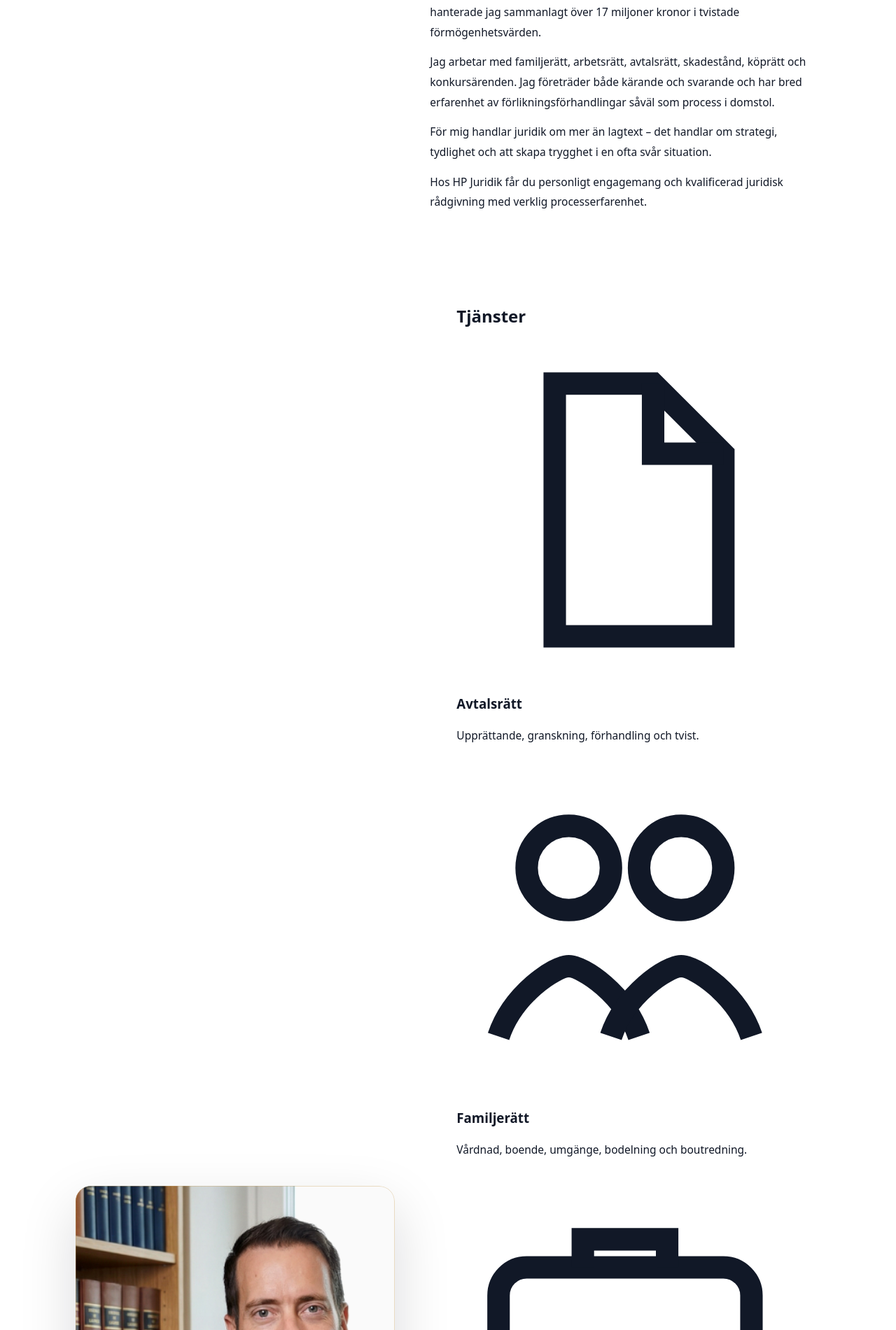
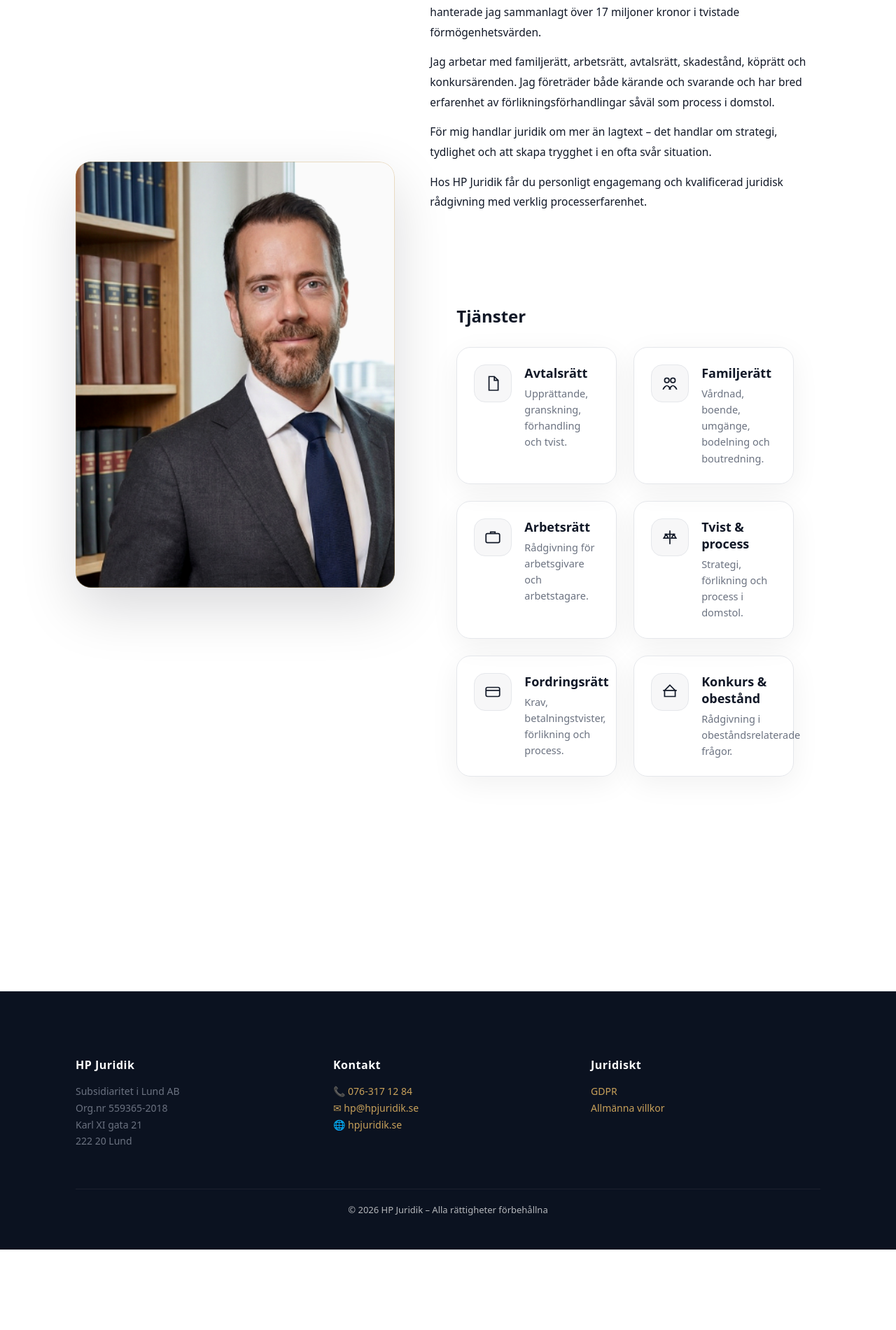
Before and after one commit to optiphyswe-cyber/hpjuridik-web, a FastAPI app: page / in a window 1280 px wide. Shown: the part 1173-3074 px from the top of the page at 70% size. After the commit the page ends 2959 px from the top, so only its background shows below. Run offline with FastAPI, Linux system fonts and the light colour scheme.

Commit message:
Update style.css

```diff
--- a/app/static/style.css
+++ b/app/static/style.css
@@ -825,3 +825,65 @@ html {
     grid-template-columns: 1fr;
   }
 }
+/* ===== Premium SVG-tjänster ===== */
+
+.services-grid-new{
+  display:grid;
+  grid-template-columns: repeat(2, minmax(0,1fr));
+  gap: 24px;
+  margin-top: 28px;
+}
+
+.service-card{
+  display:flex;
+  gap:18px;
+  padding:24px;
+  border-radius:20px;
+  background: var(--surface);
+  border:1px solid var(--border);
+  box-shadow: 0 10px 40px rgba(2,6,23,.06);
+  transition: all .3s ease;
+}
+
+.service-card:hover{
+  transform: translateY(-6px);
+  box-shadow: 0 25px 60px rgba(2,6,23,.14);
+  border-color: rgba(200,161,90,.4);
+}
+
+.service-icon{
+  width:54px;
+  height:54px;
+  border-radius:16px;
+  display:flex;
+  align-items:center;
+  justify-content:center;
+  background: rgba(15,23,42,.03);
+  border:1px solid var(--border);
+  color: var(--primary);
+  flex-shrink:0;
+}
+
+.service-icon svg{
+  width:26px;
+  height:26px;
+}
+
+.service-card h3{
+  margin:0 0 6px;
+  font-size:18px;
+}
+
+.service-card p{
+  margin:0;
+  font-size:14.5px;
+  color:var(--muted);
+  line-height:1.6;
+}
+
+/* Mobil */
+@media (max-width:900px){
+  .services-grid-new{
+    grid-template-columns:1fr;
+  }
+}
```
